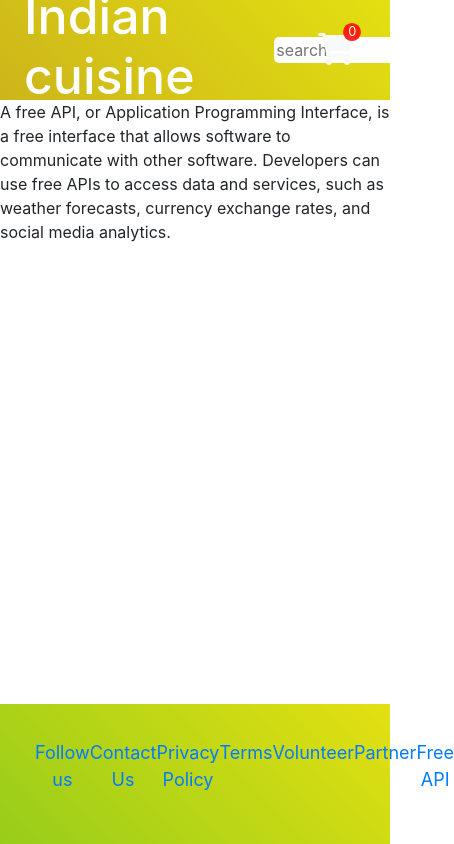
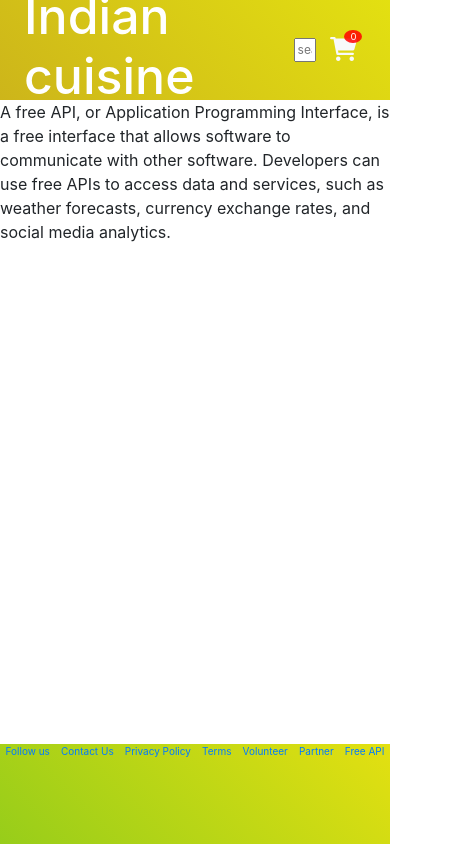
Before and after one commit to gauravpokale-ind/Ecommerce-site, a React (Vite) app: page /api in a window 390 px wide. Shown: the whole page, 454 px wide, since content can reach past the window. Built offline with nearby package versions, Linux system fonts and the light colour scheme.

Commit message:
changes in css for display responsiveness

```diff
--- a/src/components/Footer.jsx
+++ b/src/components/Footer.jsx
@@ -4,7 +4,7 @@ import { NavLink } from 'react-router-dom'
 
 function Footer() {
   return (
-    <footer className='footer'>
+    <footer className='footerContainer'>
       <NavLink to="/follow"><p>Follow us</p></NavLink>
       <NavLink to="/contact"><p>Contact Us</p></NavLink>
       <NavLink to="/privacy"><p>Privacy Policy</p></NavLink>
--- a/src/components/Header.jsx
+++ b/src/components/Header.jsx
@@ -1,5 +1,5 @@
 import React from 'react'
-import './style.css'
+// import './style.css'
 import './header.css'
 import Container from 'react-bootstrap/Container';
 import Navbar from 'react-bootstrap/Navbar';
@@ -14,7 +14,7 @@ export default function Header({ setQuery }) {
 
 
   return (
-    <div>
+    <div className='headerContainer'>
       <Navbar className='header' >
         <Container>
           <NavLink to='/' className="text-decoration-none text-light px-2">
--- a/src/components/footer.css
+++ b/src/components/footer.css
@@ -1,6 +1,18 @@
 html {
     height: 100%;
     box-sizing: border-box;
+}
+
+.footerContainer{
+    background-image: linear-gradient(45deg, rgb(151, 205, 26), rgb(227, 224, 17));
+    width: 100%;
+    height:100px;
+    display: flex;
+    justify-content: space-around;
+    position: absolute;
+    right: 0;
+    left: 0;
+    bottom: 0;
 }
 
 body {
@@ -11,7 +23,15 @@ body {
     box-sizing: inherit;
 }
 
-.footer {
+
+@media only screen and (max-width : 500px){
+    .footerContainer{
+        font-size: 10px;
+        flex-wrap: wrap;
+    }
+}
+
+/* .footer {
     background-image: linear-gradient(45deg, rgb(151, 205, 26), rgb(227, 224, 17));
     display: flex;
     justify-content: space-between;
@@ -22,4 +42,4 @@ body {
     right: 0;
     left: 0;
     bottom: 0;
-}
+} */
--- a/src/components/header.css
+++ b/src/components/header.css
@@ -1,3 +1,11 @@
+.headerContainer{
+    width: 100%;
+    height:100px;
+    display: flex;
+    justify-content: space-around;
+
+}
+
 .header {
     position: sticky;
     width: 100%;
@@ -18,13 +26,17 @@
 }
 
 .searchBx{
-    border-radius: 5px;
-    width:10rem;
-    flex: right;
-    border: none;
+    width: 80%;
 }
 
 .searchIcn{
     float: right;
     margin-right: -300px;
 }
+
+@media only screen and (max-width:600px){
+     .headerContainer{
+        font-size: 12px;
+      flex-wrap: wrap;
+     }
+}
--- a/src/main.jsx
+++ b/src/main.jsx
@@ -16,3 +16,6 @@ createRoot(document.getElementById('root')).render(
     </BrowserRouter>
   </StrictMode>,
 )
+
+
+// https://ecommerce-site-gold.vercel.app/
```
